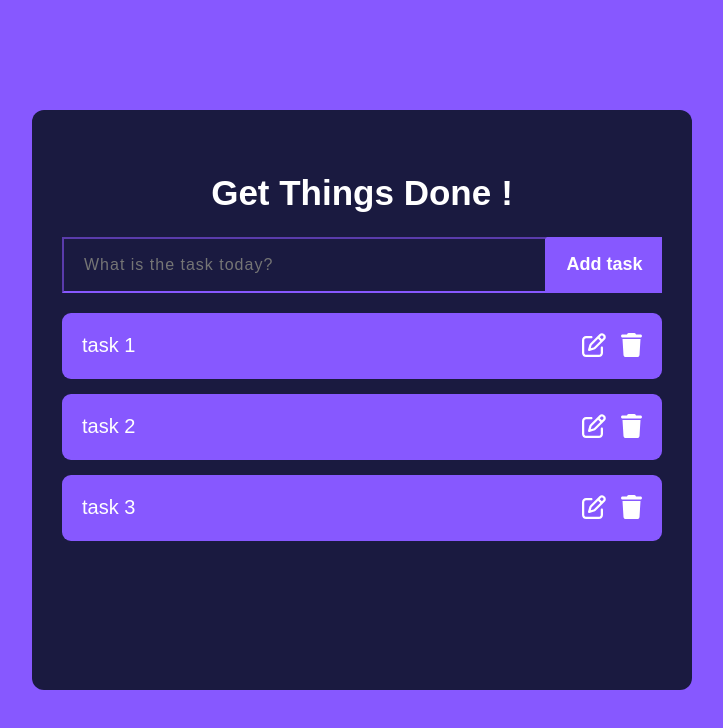
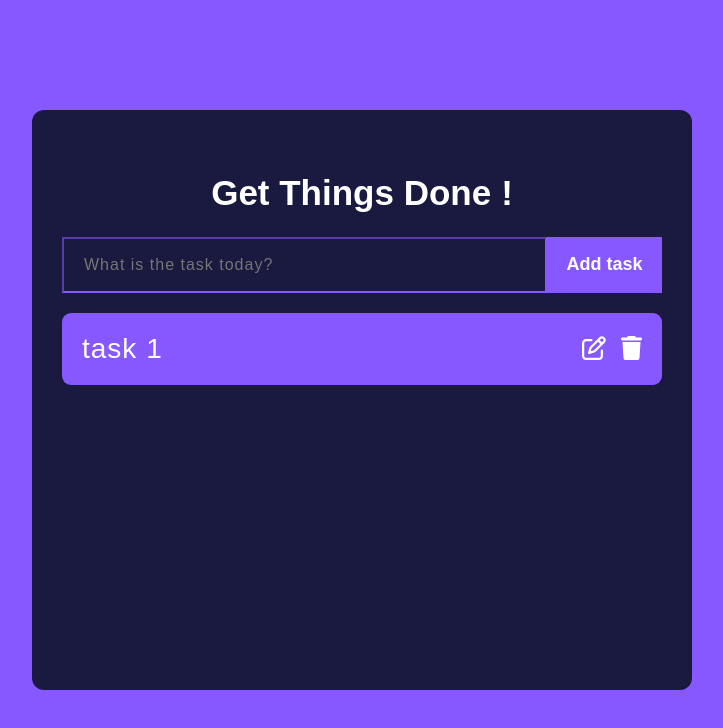
Before and after one commit to MindaAndreea/To-do-List-React, a React (Create React App) app: page / in a window 1280 px wide. Shown: the top 728 px of the page, without its empty margins (278-1001 px from the left). Built offline with nearby package versions, Linux system fonts and the light colour scheme.

Commit message:
Functionality

```diff
--- a/src/components/Button/Button.jsx
+++ b/src/components/Button/Button.jsx
@@ -1,10 +1,12 @@
-import React from 'react';
+import React from "react";
 import "./Button.css";
 
 const Button = (props) => {
   return (
-      <button className='button'>{props.textBtn}</button>
-  )
-}
+    <button className="button" onClick={props.clickFunction}>
+      {props.textBtn}
+    </button>
+  );
+};
 
 export default Button;
--- a/src/components/Card/Card.css
+++ b/src/components/Card/Card.css
@@ -16,7 +16,8 @@
   margin-left: 10px;
 }
 
-.addTask, .editTask {
+.addTask,
+.editTask {
   display: flex;
   margin-bottom: 20px;
   justify-content: center;
--- a/src/components/Card/Card.jsx
+++ b/src/components/Card/Card.jsx
@@ -1,18 +1,25 @@
-import React from 'react';
+import React from "react";
 import "./Card.css";
-import Input from '../Input/Input';
-import ToDo from '../ToDo/ToDo';
+import Input from "../Input/Input";
+import ToDo from "../ToDo/ToDo";
 
 const Card = () => {
+  const addTodo = (todo) => {
+    console.log(todo);
+  };
   return (
-    <div className='card'>
-        <h1 className='card-title'>Get Things Done</h1>
-        <Input placeholderText = "What is the task today?" textBtn="Add task"/>
-        <ToDo taskText="task 1"/>
-        <ToDo taskText="task 2"/>
-        <ToDo taskText="task 3"/>
+    <div className="card">
+      <h1 className="card-title">Get Things Done</h1>
+      <Input
+        placeholderText="What is the task today?"
+        textBtn="Add task"
+        addToDo={addTodo}
+      />
+      <ToDo taskText="task 1" />
+      {/* <ToDo taskText="task 2" />
+      <ToDo taskText="task 3" /> */}
     </div>
-  )
-}
+  );
+};
 
 export default Card;
--- a/src/components/Input/Input.jsx
+++ b/src/components/Input/Input.jsx
@@ -1,14 +1,24 @@
-import React from 'react';
+import React, { useState } from "react";
 import "./Input.css";
-import Button from '../Button/Button';
+import Button from "../Button/Button";
 
 const Input = (props) => {
+  const [inputValue, setInputValue] = useState("");
+  const handleInputValue = (event) => {
+    setInputValue(event.target.value);
+  };
+  const handleAddTask = () => {};
   return (
     <div className="input">
-        <input type="text" placeholder={props.placeholderText} />
-        <Button textBtn={props.textBtn}/>
+      <input
+        type="text"
+        placeholder={props.placeholderText}
+        value={inputValue}
+        onChange={handleInputValue}
+      />
+      <Button textBtn={props.textBtn} clickFunction={props.addTodo} />
     </div>
-  )
-}
+  );
+};
 
 export default Input;
--- a/src/components/ToDo/ToDo.css
+++ b/src/components/ToDo/ToDo.css
@@ -10,7 +10,13 @@
   margin-bottom: 15px;
 }
 
-.editIcon, .deleteIcon {
+.task {
+  font-size: 28px;
+  letter-spacing: 1px;
+}
+
+.editIcon,
+.deleteIcon {
   font-size: 24px;
   cursor: pointer;
 }
--- a/src/components/ToDo/ToDo.jsx
+++ b/src/components/ToDo/ToDo.jsx
@@ -1,17 +1,17 @@
-import React from 'react';
-import './ToDo.css';
-import { FontAwesomeIcon } from '@fortawesome/react-fontawesome';
-import { faPenToSquare } from '@fortawesome/free-regular-svg-icons';
-import { faTrash } from '@fortawesome/free-solid-svg-icons';
+import React from "react";
+import "./ToDo.css";
+import { FontAwesomeIcon } from "@fortawesome/react-fontawesome";
+import { faPenToSquare } from "@fortawesome/free-regular-svg-icons";
+import { faTrash } from "@fortawesome/free-solid-svg-icons";
 
 const ToDo = (props) => {
   return (
-    <div className='todo'>
-      <div>{props.taskText}</div>
-      <div className='icons'>
+    <div className="todo">
+      <div className="task">{props.taskText}</div>
+      <div className="icons">
         <div>
-          <FontAwesomeIcon icon={faPenToSquare} className='editIcon'/>
-          <FontAwesomeIcon icon={faTrash} className='deleteIcon'/>
+          <FontAwesomeIcon icon={faPenToSquare} className="editIcon" />
+          <FontAwesomeIcon icon={faTrash} className="deleteIcon" />
         </div>
       </div>
     </div>
```
Also changed, not shown: src/index.js (+5 -5 lines), src/components/Button/Button.css (indentation only), src/components/Input/Input.css (indentation only). Lines whose indentation alone changed are shown as unchanged.
